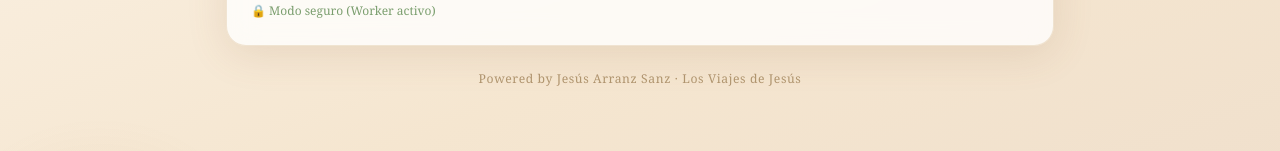
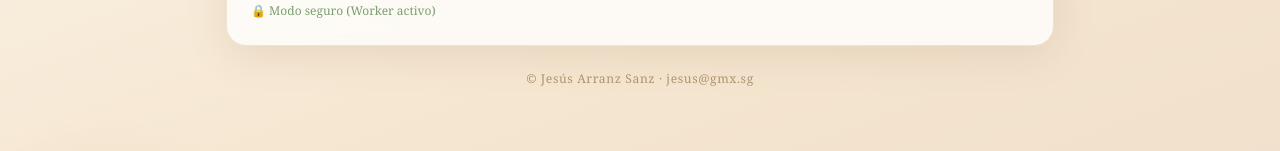
Before and after one commit to fuencarralero/viajes-vercel, a React (Vite) app: page / in a window 1280 px wide. Shown: the part 405-556 px from the top of the page. Built offline with nearby package versions, Linux system fonts and the light colour scheme.

Commit message:
Update APP_FOOTER with new copyright information

```diff
--- a/src/config.js
+++ b/src/config.js
@@ -5,7 +5,7 @@
 export const WORKER_URL = "/api/proxy";
 export const APP_NAME = "Asistente de Viajes TA";
 export const APP_SUBTITLE = "Planifica tu próxima aventura con torpeza artificial";
-export const APP_FOOTER = "Powered by Jesús Arranz Sanz · Los Viajes de Jesús";
+export const APP_FOOTER = "© Jesús Arranz Sanz · jesus@gmx.sg";
 export const SUGERENCIAS = ["Madrid", "Segovia", "Ourense", "Boceguillas", "Sepúlveda", "Tokio", "New York", "París"];
 
 export const PAISES_CEE = [
```
